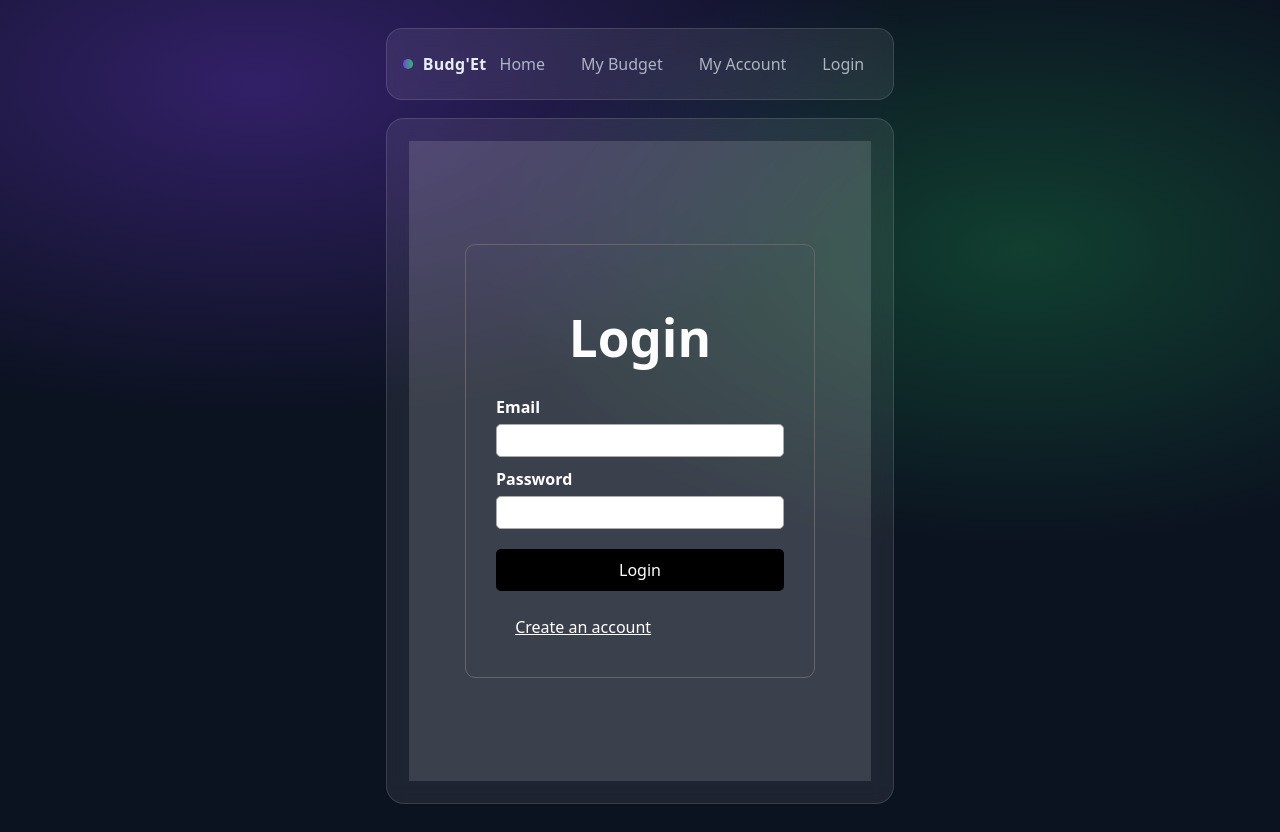
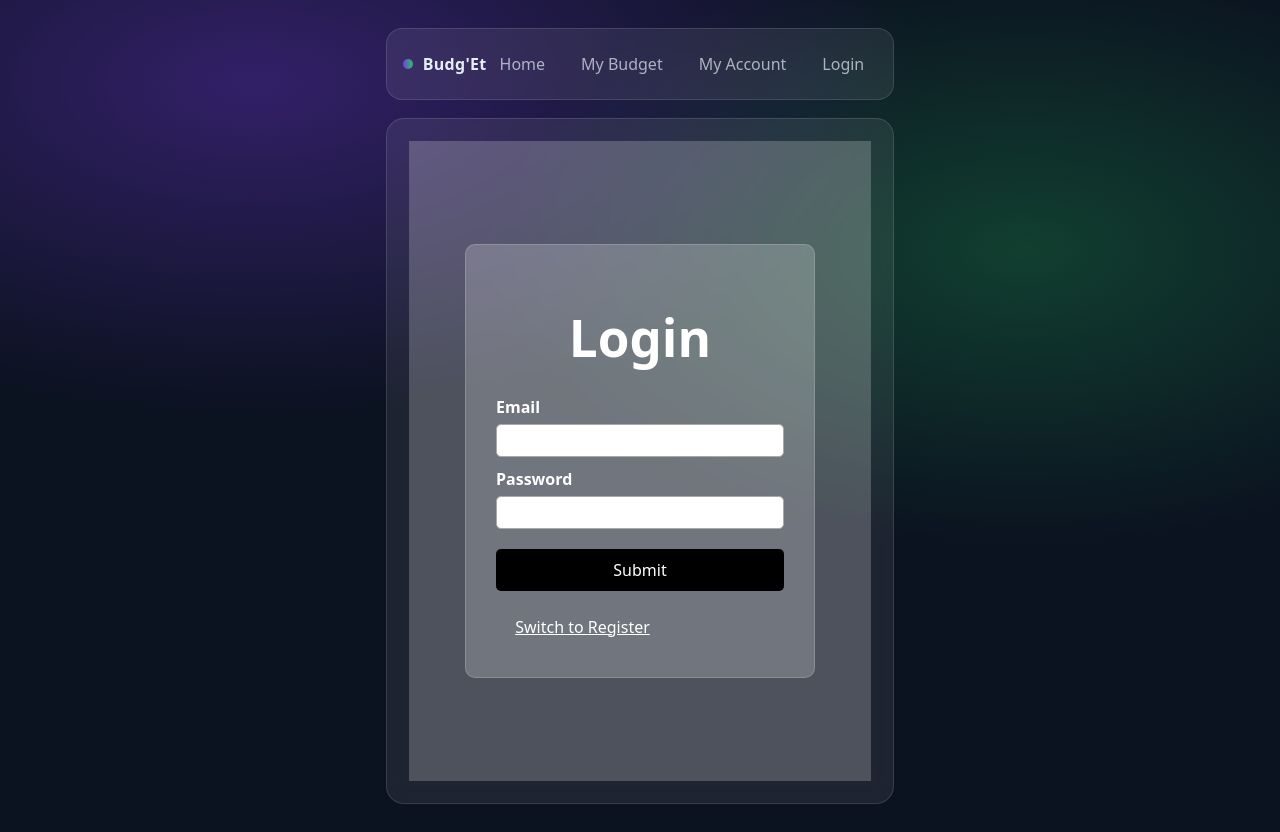
Before and after one commit to aaikoala/Full_DevOps_Lab_Project_Final, a React app in the folder frontend/: page /login in a window 1280 px wide. Built offline with nearby package versions, Linux system fonts and the light colour scheme; the HTML template or start-up script is replaced by a standard one.

Commit message:
update loginpage and profilepage

```diff
--- a/frontend/src/pages/LoginPage.jsx
+++ b/frontend/src/pages/LoginPage.jsx
@@ -1,7 +1,7 @@
 import { useState } from "react";
 
 export default function LoginPage() {
-  const [mode, setMode] = useState("login"); // login or register
+  const [mode, setMode] = useState("login");
   const [username, setUsername] = useState("");
   const [email, setEmail] = useState("");
   const [password, setPassword] = useState("");
@@ -11,25 +11,31 @@ export default function LoginPage() {
     e.preventDefault();
     setMsg("");
 
+    let url = "/api/auth/login";
+    let body = { email: email, password: password };
+
+    if (mode === "register") {
+      url = "/api/auth/register";
+      body = {
+        username: username,
+        email: email,
+        password: password,
+      };
+    }
+
     try {
-      const url =
-        mode === "login" ? "/api/auth/login" : "/api/auth/register";
-
-      const body =
-        mode === "login"
-          ? { email, password }
-          : { username, email, password };
-
       const res = await fetch(url, {
         method: "POST",
-        headers: { "Content-Type": "application/json" },
+        headers: {
+          "Content-Type": "application/json",
+        },
         body: JSON.stringify(body),
       });
 
       const data = await res.json();
 
       if (!res.ok) {
-        setMsg(data.message || "Error");
+        setMsg(data.message);
         return;
       }
 
@@ -40,11 +46,20 @@ export default function LoginPage() {
     }
   }
 
+  function switchMode() {
+    if (mode === "login") {
+      setMode("register");
+    } else {
+      setMode("login");
+    }
+  }
+
   return (
     <div style={styles.page}>
       <div style={styles.card}>
         <h1 style={styles.title}>
-          {mode === "login" ? "Login" : "Register"}
+          {mode === "login" && "Login"}
+          {mode === "register" && "Register"}
         </h1>
 
         <form onSubmit={handleSubmit} style={styles.form}>
@@ -75,21 +90,15 @@ export default function LoginPage() {
           />
 
           <button style={styles.button}>
-            {mode === "login" ? "Login" : "Register"}
+            Submit
           </button>
         </form>
 
-        {msg && <p style={styles.msg}>{msg}</p>}
+        {msg !== "" && <p style={styles.msg}>{msg}</p>}
 
-        <button
-          style={styles.switch}
-          onClick={() =>
-            setMode(mode === "login" ? "register" : "login")
-          }
-        >
-          {mode === "login"
-            ? "Create an account"
-            : "Already have an account"}
+        <button style={styles.switch} onClick={switchMode}>
+          Switch to {mode === "login" && "Register"}
+          {mode === "register" && "Login"}
         </button>
       </div>
     </div>
@@ -102,53 +111,54 @@ const styles = {
     display: "flex",
     justifyContent: "center",
     alignItems: "center",
-    background: "#f0efef24",
+    background: "#ffffff35",
   },
   card: {
-    width: "350px",
-    padding: "30px",
-    borderRadius: "10px",
-    border: "1px solid #666666ff",
+    width: 350,
+    padding: 30,
+    borderRadius: 10,
+    border: "1px solid #dddddd37",
+    background: "#ffffff35",
   },
   title: {
     textAlign: "center",
-    marginBottom: "20px",
-    color: "#fcfcfcff",
+    marginBottom: 20,
+    color: "white",
   },
   form: {
     display: "flex",
     flexDirection: "column",
   },
   label: {
-    color: "#ffffffff",
-    marginBottom: "5px",
-    marginTop: "10px",
+    color: "white",
+    marginTop: 10,
+    marginBottom: 5,
     fontWeight: "bold",
   },
   input: {
-    padding: "8px",
-    borderRadius: "5px",
+    padding: 8,
+    borderRadius: 5,
     border: "1px solid #aaa",
   },
   button: {
-    marginTop: "20px",
-    padding: "10px",
-    background: "#000",
-    color: "#fff",
+    marginTop: 20,
+    padding: 10,
+    background: "black",
+    color: "white",
     border: "none",
-    borderRadius: "5px",
+    borderRadius: 5,
     cursor: "pointer",
   },
   switch: {
-    marginTop: "15px",
+    marginTop: 15,
     background: "none",
     border: "none",
-    color: "#ffffffff",
+    color: "white",
     cursor: "pointer",
     textDecoration: "underline",
   },
   msg: {
-    marginTop: "10px",
+    marginTop: 10,
     color: "red",
     textAlign: "center",
   },
--- a/frontend/src/pages/ProfilePage.jsx
+++ b/frontend/src/pages/ProfilePage.jsx
@@ -8,15 +8,12 @@ export default function ProfilePage() {
   useEffect(function () {
     const raw = localStorage.getItem("currentUser");
     if (!raw) {
-      return;
-    }
-
+        return; }
     const parsed = JSON.parse(raw);
-
     setTimeout(function () {
-      setUser(parsed);
-    }, 0);
-  }, []);
+        setUser(parsed);
+        }, 0);
+    }, []);
 
   function logout() {
     localStorage.removeItem("currentUser");
@@ -45,8 +42,8 @@ export default function ProfilePage() {
       }
 
       const data = await res.json();
-      setMsg(data.message || "Delete failed");
-    } catch  {
+      setMsg(data.message);
+    } catch {
       setMsg("Backend not reachable");
     }
   }
@@ -56,12 +53,16 @@ export default function ProfilePage() {
       <div style={styles.card}>
         <h1 style={styles.title}>My Account</h1>
 
-        {!user ? (
+        {!user && (
           <div>
             <p style={styles.text}>You are not logged in.</p>
-            <Link to="/login" style={styles.link}>Go to Login</Link>
+            <Link to="/login" style={styles.link}>
+              Go to Login
+            </Link>
           </div>
-        ) : (
+        )}
+
+        {user && (
           <div>
             <p style={styles.text}>
               <b>Username:</b> {user.username}
@@ -71,17 +72,17 @@ export default function ProfilePage() {
             </p>
 
             <div style={styles.row}>
-              <button type="button" onClick={logout} style={styles.btn}>
+              <button onClick={logout} style={styles.btn}>
                 Logout
               </button>
-              <button type="button" onClick={deleteAccount} style={styles.dangerBtn}>
+              <button onClick={deleteAccount} style={styles.dangerBtn}>
                 Delete account
               </button>
             </div>
           </div>
         )}
 
-        {msg !== "" ? <p style={styles.msg}>{msg}</p> : null}
+        {msg !== "" && <p style={styles.msg}>{msg}</p>}
       </div>
     </div>
   );
@@ -89,7 +90,7 @@ export default function ProfilePage() {
 
 const styles = {
   page: {
-    background: "#ffffff14",
+    background: "#ffffff3c",
     minHeight: "80vh",
     display: "flex",
     justifyContent: "center",
@@ -98,18 +99,18 @@ const styles = {
   },
   card: {
     width: 450,
-    border: "1px solid #dddddd28",
+    border: "1px solid #dddddd3b",
     borderRadius: 10,
     padding: 24,
-    background: "#ffffff14",
+    background: "#ffffff3c",
   },
   title: {
     marginTop: 0,
     marginBottom: 15,
-    color: "#fefefeff",
+    color: "white",
   },
   text: {
-    color: "#fcfafaff",
+    color: "white",
     marginBottom: 10,
   },
   row: {
@@ -121,22 +122,22 @@ const styles = {
     padding: "10px 12px",
     borderRadius: 6,
     border: "1px solid #aaa",
-    background: "#fdfafafd",
+    background: "#f5f5f5",
     cursor: "pointer",
   },
   dangerBtn: {
     padding: "10px 12px",
     borderRadius: 6,
-    border: "1px solid #ff7a7a",
+    border: "1px solid red",
     background: "#ffe5e5",
     cursor: "pointer",
   },
   msg: {
     marginTop: 15,
-    color: "#fffdfdff",
+    color: "red",
   },
   link: {
-    color: "#faf9f9ff",
+    color: "black",
     textDecoration: "underline",
   },
 };
```
